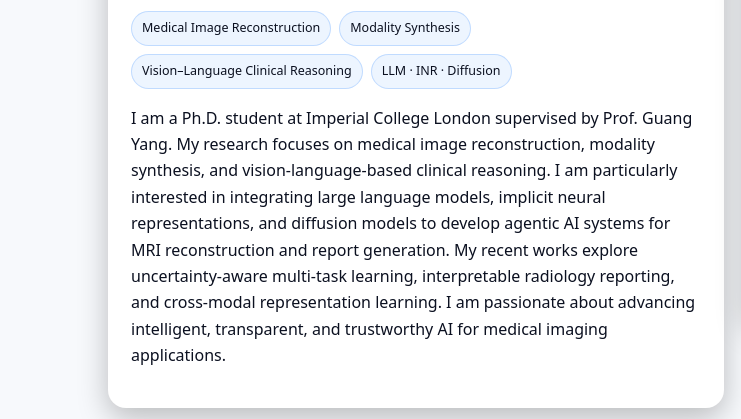
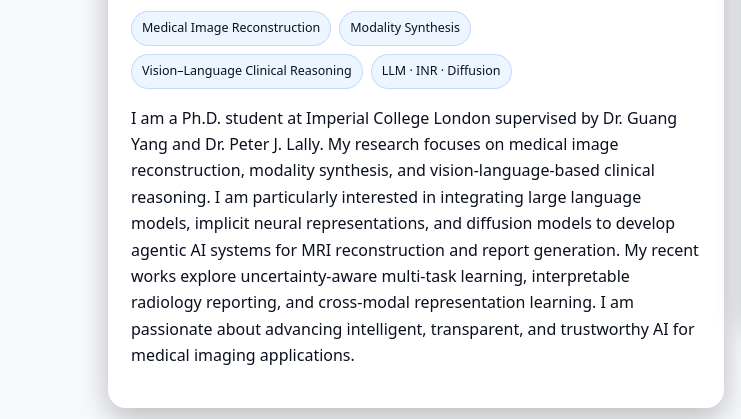
Before and after one commit to Zhenxuan-Zhang/zhenxuan-zhang.github.io, a plain HTML site: page index.html in a window 1280 px wide. Shown: the part 292-711 px from the top of the page, 0-741 px from the left. Drawn offline with Linux system fonts and the light colour scheme.

Commit message:
Update index.html

```diff
--- a/index.html
+++ b/index.html
@@ -98,7 +98,7 @@
             <span class="tag">Vision–Language Clinical Reasoning</span>
             <span class="tag">LLM · INR · Diffusion</span>
           </div>
-          <p>I am a Ph.D. student at Imperial College London supervised by Prof. Guang Yang. My research focuses on medical image reconstruction, modality synthesis, and vision-language-based clinical reasoning. I am particularly interested in integrating large language models, implicit neural representations, and diffusion models to develop agentic AI systems for MRI reconstruction and report generation. My recent works explore uncertainty-aware multi-task learning, interpretable radiology reporting, and cross-modal representation learning. I am passionate about advancing intelligent, transparent, and trustworthy AI for medical imaging applications.</p>
+          <p>I am a Ph.D. student at Imperial College London supervised by Dr. Guang Yang and Dr. Peter J. Lally. My research focuses on medical image reconstruction, modality synthesis, and vision-language-based clinical reasoning. I am particularly interested in integrating large language models, implicit neural representations, and diffusion models to develop agentic AI systems for MRI reconstruction and report generation. My recent works explore uncertainty-aware multi-task learning, interpretable radiology reporting, and cross-modal representation learning. I am passionate about advancing intelligent, transparent, and trustworthy AI for medical imaging applications.</p>
         </div>
         <div class="card headshot">
         <!-- Optional: place a square photo at assets/profile.jpg -->
```
